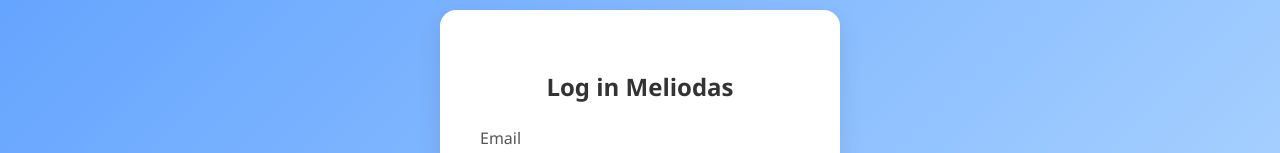
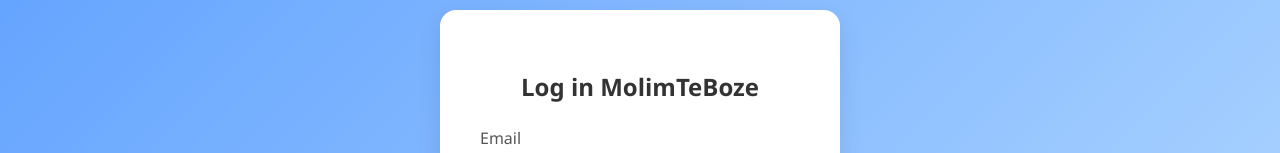
Before and after one commit to aleksandar234/Fullstack-file-manager-app, a website: page frontend/views/loginPage.html in a window 1280 px wide. Shown: the part 185-338 px from the top of the page. Drawn offline with Linux system fonts and the light colour scheme.

Commit message:
Testing MolimTeBoze

```diff
--- a/frontend/views/loginPage.html
+++ b/frontend/views/loginPage.html
@@ -10,7 +10,7 @@
 
 <body>
     <div class="login-box">
-        <h2>Log in Meliodas</h2>
+        <h2>Log in MolimTeBoze</h2>
 
         <form id="loginForm">
             <div class="input-group">
```
